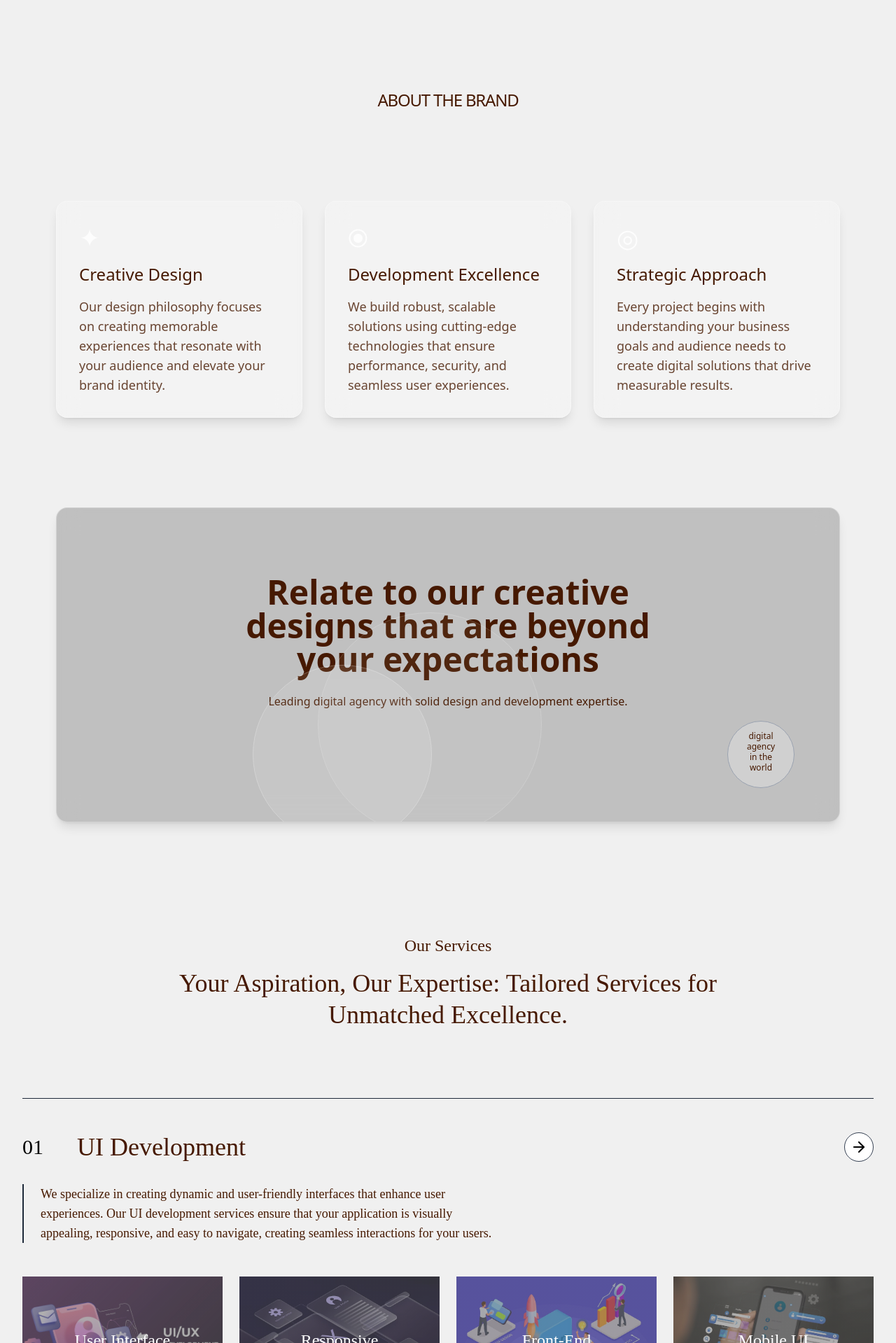
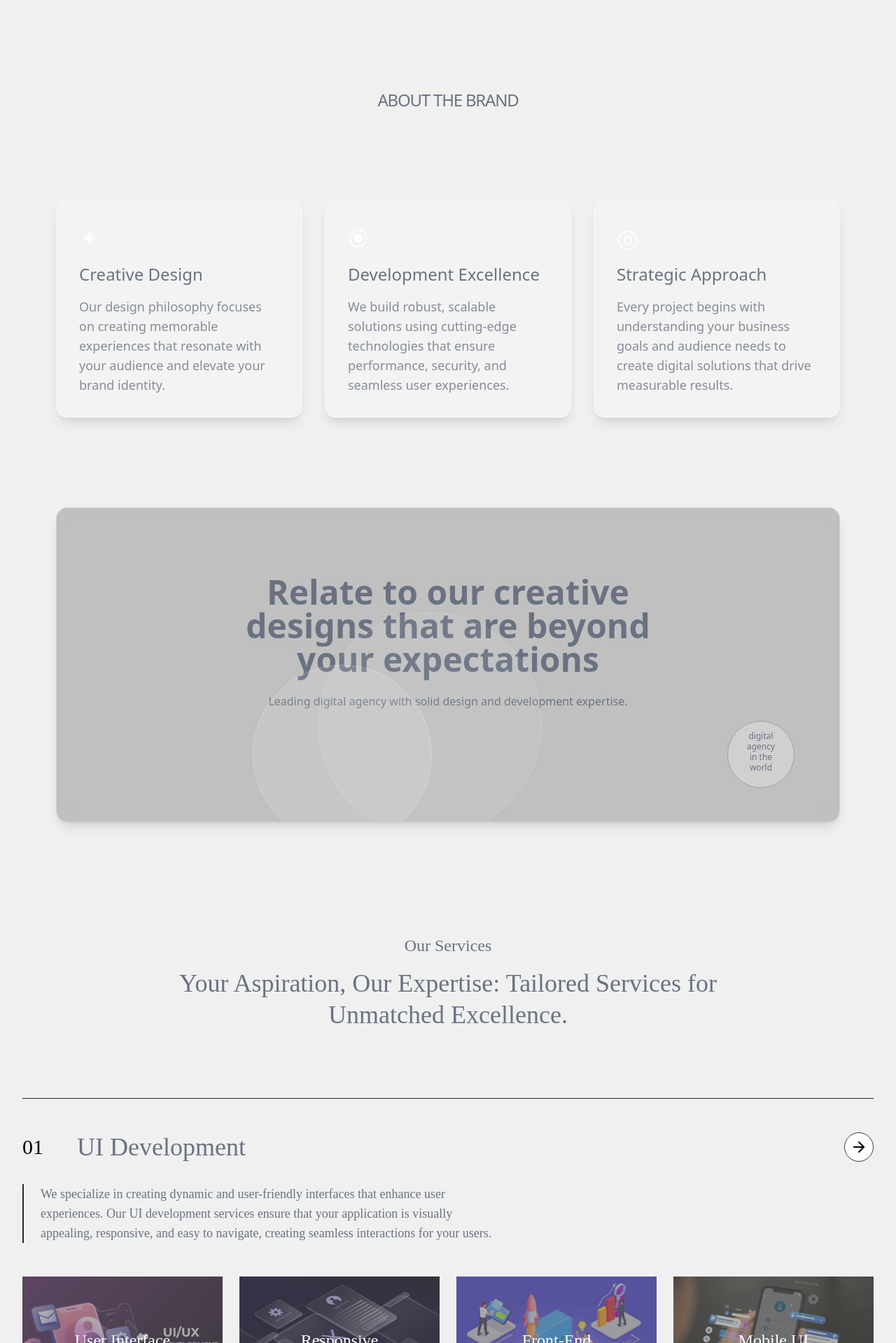
Before and after one commit to salunkheprajwal/studio-web, a React (Vite) app: page / in a window 1280 px wide. Shown: the part 801-2720 px from the top of the page at 70% size. Built offline with nearby package versions, Linux system fonts and the light colour scheme.

Commit message:
Chnages in text color

```diff
--- a/src/App.jsx
+++ b/src/App.jsx
@@ -177,7 +177,7 @@ function App() {
               })}
             </div>
           </nav>
-          <div className="textcontainer mt-32 w-full text-amber-950 px-[20%]">
+          <div className="textcontainer mt-32 w-full text-gray-500 px-[20%]">
             <div className="text w-[50%]">
               <CircularText />
               <h3 className="text-4xl leading-[1.2]">
@@ -246,12 +246,12 @@ function App() {
       <div className="w-full relative mt-32 px-10">
         {showCanvas &&
           data[2].map((canvasdets, index) => <Canvas details={canvasdets} />)}
-        <h1 className="text-2xl tracking-tighter text-amber-950 text-center">
+        <h1 className="text-2xl tracking-tighter text-gray-500 text-center">
           ABOUT THE BRAND
         </h1>
       </div>
 
-      <div className="w-full relative h-auto text-amber-950 px-10">
+      <div className="w-full relative h-auto text-gray-500 px-10">
         {showCanvas &&
           data[8].map((canvasdets, index) => <Canvas details={canvasdets} />)}
         <div className="w-full relative mt-32 px-10">
@@ -301,10 +301,10 @@ function App() {
             <div className="absolute top-1/3 left-1/3 w-80 h-80 rounded-full border bg-white/30 border-white-700 opacity-20"></div>
 
             {/* Main content */}
-            <h1 className="text-5xl font-bold max-w-2xl mx-auto text-amber-950 text-center mb-6">
+            <h1 className="text-5xl font-bold max-w-2xl mx-auto text-gray-500 text-center mb-6">
               Relate to our creative designs that are beyond your expectations
             </h1>
-            <p className="text-amber-950 text-center mb-16">
+            <p className="text-gray-500 text-center mb-16">
               Leading digital agency with solid design and development
               expertise.
             </p>
@@ -312,7 +312,7 @@ function App() {
             {/* Circular badge with arrow */}
             <div className="absolute bottom-12 right-16 flex items-center justify-center">
               <div className="rounded-full border bg-white/25 border-gray-400 p-6 flex flex-col items-center justify-center  text-xs text-gray-300 w-24 h-24 relative">
-                <span className="text-center leading-tight text-amber-950 mb-1">
+                <span className="text-center leading-tight text-gray-500 mb-1">
                   digital agency in the world
                 </span>
                 <ArrowDown size={20} className="mt-1" />
@@ -333,7 +333,7 @@ function App() {
       </div> */}
          <div className="w-full relative font-['Helvetica_Now_Display']">
         {showCanvas &&
-          data[9].map((canvasdets, index) => <Canvas details={canvasdets} />)}
+          data[1].map((canvasdets, index) => <Canvas details={canvasdets} />)}
         <CompanyValuesPage />
       </div>
     </>
--- a/src/components/CompanyValuesPage.jsx
+++ b/src/components/CompanyValuesPage.jsx
@@ -3,7 +3,7 @@ import { useState } from 'react';
 
 export default function CompanyValuesPage() {
   return (
-    <div className="text-amber-950 min-h-screen text-center  flex flex-col">
+    <div className="text-gray-500 text-center mt-32 flex flex-col">
       {/* Agile Section */}
       <section className="py-12 border-b border-gray-900 flex flex-row">
         <div className="w-1/2 pl-12">
--- a/src/components/services.jsx
+++ b/src/components/services.jsx
@@ -163,8 +163,8 @@ const ServicesSection = () => {
       <div className="min-h-screen text-black p-8">
         <div className="max-w-7xl mx-auto">
           <div className="text-center mb-24">
-            <h2 className="text-amber-950 text-2xl mb-4">Our Services</h2>
-            <h1 className="text-3xl md:text-4xl font-light leading-tight text-amber-950 max-w-9xl mx-auto">
+            <h2 className="text-gray-500 text-2xl mb-4">Our Services</h2>
+            <h1 className="text-3xl md:text-4xl font-light leading-tight text-gray-500 max-w-9xl mx-auto">
               Your Aspiration, Our Expertise: Tailored Services for
               <br className="mb-4" /> Unmatched Excellence.
             </h1>
@@ -187,7 +187,7 @@ const ServicesSection = () => {
                 >
                   <div className="flex items-center gap-12">
                     <span className="text-3xl font-light">{service.id}</span>
-                    <h3 className="text-xl sm:text-2xl md:text-3xl lg:text-4xl font-light text-amber-950 group-hover:text-cyan-300 group-hover:scale-110 sm:group-hover:scale-110 lg:group-hover:scale-115 duration-300 ease-in-out transition-all">
+                    <h3 className="text-xl sm:text-2xl md:text-3xl lg:text-4xl font-light text-gray-500 group-hover:text-cyan-300 group-hover:scale-110 sm:group-hover:scale-110 lg:group-hover:scale-115 duration-300 ease-in-out transition-all">
                       {service.title}
                     </h3>
                   </div>
@@ -221,7 +221,7 @@ const ServicesSection = () => {
                   >
                     <div className="mt-8 space-y-8">
                       <div className="border-l-2 border-gray-800 pl-6 max-w-2xl">
-                        <p className="text-amber-950 text-lg">
+                        <p className="text-gray-500 text-lg">
                           {service.content}
                         </p>
                       </div>
```
